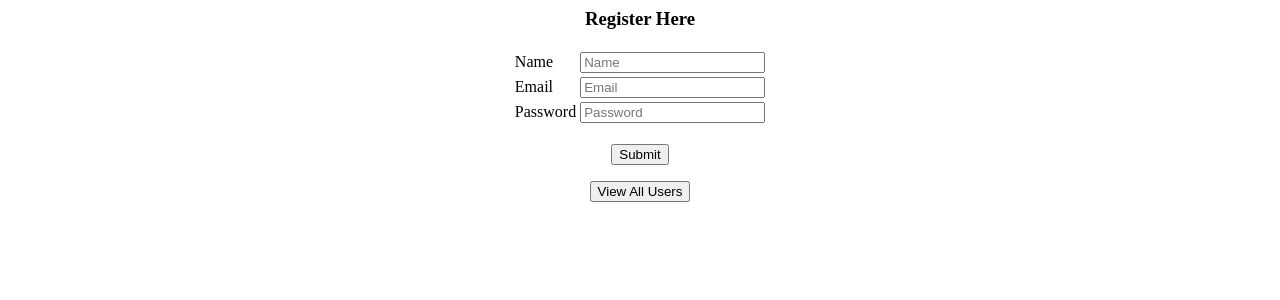
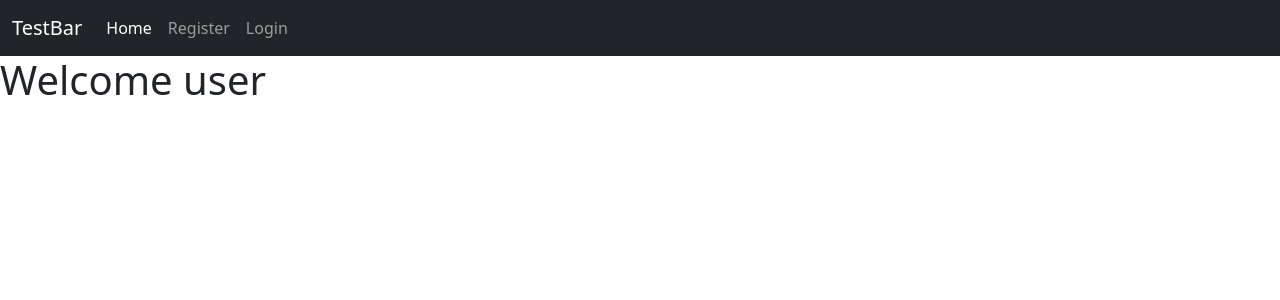
Before and after one commit to sidkulk/HCI_MiniProject, a Flask app: page / in a window 1280 px wide. Shown: the top 300 px of the page. Run offline with Flask 2, Linux system fonts and the light colour scheme; some libraries are stand-ins or nearby versions.

Commit message:
project reset with added login page

```diff
--- a/app.py
+++ b/app.py
@@ -1,50 +1,65 @@
-from flask import Flask, render_template, request
-from flask_sqlalchemy import SQLAlchemy
-# from wtforms import StringField, PasswordField
-# from wtforms.fields.core import BooleanField
-# from wtforms.validators import InputRequired, Email, Length
-from flask_bootstrap import Bootstrap
+from flask import Flask, render_template, request, session, logging, url_for, redirect, flash
+from sqlalchemy import create_engine
+from sqlalchemy.orm import scoped_session, sessionmaker
 
+from passlib.hash import sha256_crypt
+
+engine = create_engine("sqlite:///test.db")
+db = scoped_session(sessionmaker(bind=engine))
 app = Flask(__name__)
-app.config['SECRET_KEY'] = 'thisissupposedtobesecret'
-app.config['SQLALCHEMY_DATABASE_URI'] = 'sqlite:///test.db'
-app.config['SQLALCHEMY_TRACK_NOTIFICATIONS'] = False
-Bootstrap(app)
-db = SQLAlchemy(app)
 
-class Register(db.Model):
-    id = db.Column(db.Integer, primary_key=True)
-    username = db.Column(db.String(20))
-    email = db.Column(db.String(30))
-    password = db.Column(db.String(20))
+@app.route("/")
+def home():
+    return render_template('home.html')
 
-    def __repr__(self) -> str:
-        return f"Register('{self.username}', '{self.email}')"
+#register
+@app.route('/register', methods=["GET", "POST"])
+def register():
+    if request.method == 'POST':
+        name = request.form.get("username")
+        email = request.form.get("email")
+        password = request.form.get("password")
+        cpassword = request.form.get("cpassword")
+        securepass = sha256_crypt.encrypt(str(password))
 
-
-@app.route('/', methods=['GET', 'POST'])
-def index():
+        if password == cpassword:
+            db.execute("INSERT into REGISTER(username, email, password) VALUES(:name, :email, :password)", {"name":name, "email":email, "password":securepass})
+            db.commit()
+            flash("Account created!", "success")
+            return redirect(url_for('login'))
+        else:
+            flash("password doesn't match", "danger")
+            return render_template("register.html")
     return render_template('register.html')
 
-@app.route('/register', methods=['GET', 'POST'])
-def register():
+#login
+@app.route('/login', methods=["GET", "POST"])
+def login():
     if request.method == 'POST':
-        username = request.form['username']
-        email = request.form['email']
-        password = request.form['password']
-        if username=="" or email =="" or password == "":
-            return render_template('error.html')
+        username = request.form.get("username")
+        password = request.form.get("password")
+
+        usernamedata = db.execute("SELECT username FROM REGISTER WHERE username=:username", {"username":username}).fetchone()
+        passwordata = db.execute("SELECT password FROM REGISTER WHERE username=:username", {"username":username}).fetchone()
+
+        if usernamedata is None:
+            flash("No user found!", "danger")
+            return render_template("login.html")
         else:
-            user = Register(username=username, email=email, password=password)
-            db.session.add(user)
-            db.session.commit()
-            return 'Successfully registered!'
+            for pass_data in passwordata:
+                if sha256_crypt.verify(password, pass_data):
+                    flash("Login successful!", "success")
+                    return redirect(url_for('dash'))
+                else:
+                    flash("Incorrect Password", "danger")
+                    return render_template("login.html")
 
-@app.route('/users')
-def users():
-    users = Register.query.all()
-    return render_template('users.html', users=users)
+    return render_template('login.html')
 
+@app.route('/dash')
+def dash():
+    return render_template("dash.html")
 
 if __name__ == '__main__':
+    app.secret_key="kulksidtestkey"
     app.run(debug=True)
--- /dev/null
+++ b/templates/home.html
@@ -0,0 +1,4 @@
+{% extends "layout.html" %}
+{% block body %}
+<h1>Welcome user</h1>
+{% endblock %}
--- /dev/null
+++ b/templates/includes/_message.html
@@ -0,0 +1,9 @@
+{% with messages = get_flashed_messages(with_categories=true) %}
+  {% if messages %}
+    <ul class=flashes>
+    {% for category, message in messages %}
+      <div class="alert alert-{{ category }}">{{ message }}</div>
+    {% endfor %}
+    </ul>
+  {% endif %}
+{% endwith %}
--- /dev/null
+++ b/templates/layout.html
@@ -0,0 +1,36 @@
+<!DOCTYPE html>
+<html lang="en">
+<head>
+    <meta charset="UTF-8">
+    <meta http-equiv="X-UA-Compatible" content="IE=edge">
+    <meta name="viewport" content="width=device-width, initial-scale=1.0">
+    <title>Layout</title>
+    <link href="https://cdn.jsdelivr.net/npm/bootstrap@5.0.0-beta2/dist/css/bootstrap.min.css" rel="stylesheet" integrity="sha384-BmbxuPwQa2lc/FVzBcNJ7UAyJxM6wuqIj61tLrc4wSX0szH/Ev+nYRRuWlolflfl" crossorigin="anonymous">
+</head>
+<body>
+    <nav class="navbar navbar-expand-lg navbar-dark bg-dark">
+        <div class="container-fluid">
+          <a class="navbar-brand" href="#">TestBar</a>
+          <button class="navbar-toggler" type="button" data-bs-toggle="collapse" data-bs-target="#navbarNav" aria-controls="navbarNav" aria-expanded="false" aria-label="Toggle navigation">
+            <span class="navbar-toggler-icon"></span>
+          </button>
+          <div class="collapse navbar-collapse" id="navbarNav">
+            <ul class="navbar-nav">
+              <li class="nav-item">
+                <a class="nav-link active" aria-current="page" href="/">Home</a>
+              </li>
+              <li class="nav-item">
+                <a class="nav-link" href="/register">Register</a>
+              </li>
+              <li class="nav-item">
+                <a class="nav-link" href="/login">Login</a>
+              </li>
+            </ul>
+          </div>
+        </div>
+      </nav>
+      {% include "includes/_message.html" %}
+    {% block body %}
+    {% endblock %}
+</body>
+</html>
--- a/templates/register.html
+++ b/templates/register.html
@@ -1,27 +1,26 @@
-<!-- This is just a test form for testing SQLAlchemy ORM framework. Not to be deployed in production env!  -->
-<div class="" style="text-align: center;">
-    <h3>Register Here</h3>
-    <form method="POST" action="register">
-        <table style="display: inline-table;">
-            <tr>
-                <td>Name</td>
-                <td><input type="text" name="username" value="" placeholder="Name"></td>
-            </tr>
-            <tr>
-                <td>Email</td>
-                <td><input type="text" name="email" value="" placeholder="Email"></td>
-            </tr>
-            <tr>
-                <td>Password</td>
-                <td><input type="password" name="password" value="" placeholder="Password"></td>
-            </tr>
-        </table>
+{% extends "layout.html" %}
+{% block body %}
+<div class="container">
+    <h1>Register</h1>
+    <br>
+    <form action="" method="POST">
+        <div class="form-group">
+            <input type="text" name="username" class="form-control" placeholder="Username" required>
+        </div>
         <br>
+        <div class="form-group">
+            <input type="email" name="email" class="form-control" placeholder="Email" required>
+        </div>
         <br>
-        <input type="submit" name="" value="Submit">
+        <div class="form-group">
+            <input type="password" name="password" class="form-control" placeholder="Password" required>
+        </div>
+        <br>
+        <div class="form-group">
+            <input type="password" name="cpassword" class="form-control" placeholder="Confirm Password" required>
+        </div>
+        <br>
+        <button class="btn btn-primary" type="submit">Register</button>
     </form>
 </div>
-
-<div style="text-align: center;">
-    <a href="users"><button>View All Users</button></a>
-</div>
+{% endblock %}
```
Also changed, not shown: templates/dash.html (added, +9 -0 lines), templates/login.html (+14 -35 lines), templates/profile.html (added, +12 -0 lines), test.db.
